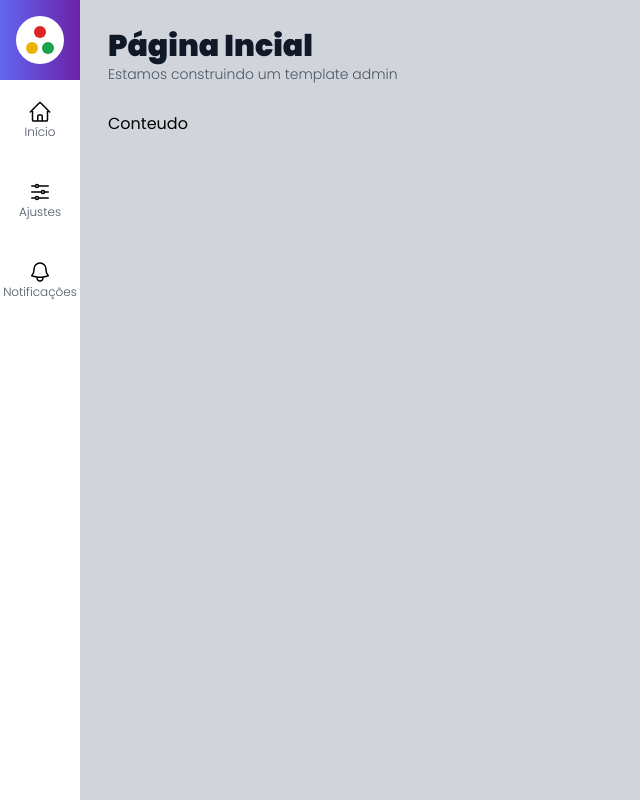
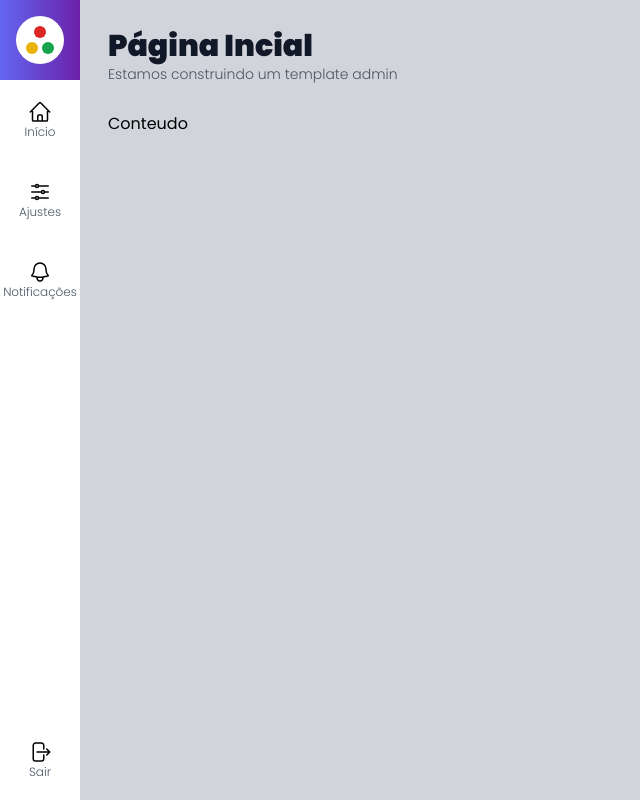
Before and after one commit to fjuncal/admin-template, a Next.js app: page / in a window 1280 px wide. Shown: the whole page, without its empty margins (0-640 px from the left). Built offline with nearby package versions, Linux system fonts and the light colour scheme.

Commit message:
Adicionando o item de sair no menu, colocando ele lá embaixo no menu e adicionando icone nele

```diff
--- a/src/components/icons/index.tsx
+++ b/src/components/icons/index.tsx
@@ -50,3 +50,20 @@ export const IconeSino = (
     />
   </svg>
 );
+
+export const IconeSair = (
+  <svg
+    xmlns="http://www.w3.org/2000/svg"
+    fill="none"
+    viewBox="0 0 24 24"
+    strokeWidth={1.5}
+    stroke="currentColor"
+    className="size-6"
+  >
+    <path
+      strokeLinecap="round"
+      strokeLinejoin="round"
+      d="M15.75 9V5.25A2.25 2.25 0 0 0 13.5 3h-6a2.25 2.25 0 0 0-2.25 2.25v13.5A2.25 2.25 0 0 0 7.5 21h6a2.25 2.25 0 0 0 2.25-2.25V15m3 0 3-3m0 0-3-3m3 3H9"
+    />
+  </svg>
+);
--- a/src/components/template/MenuLateral.tsx
+++ b/src/components/template/MenuLateral.tsx
@@ -1,10 +1,10 @@
 import MenuItem from "./MenuItem";
-import { IconeCasa, IconeAjustes, IconeSino } from "../icons";
+import { IconeCasa, IconeAjustes, IconeSino, IconeSair } from "../icons";
 import Logo from "./Logo";
 
 export default function MenuLateral() {
   return (
-    <aside>
+    <aside className="flex flex-col">
       <div
         className={`
           flex flex-col items-center justify-center
@@ -14,11 +14,14 @@ export default function MenuLateral() {
       >
         <Logo />
       </div>
-      <ul>
+      <ul className="flex-grow">
         <MenuItem url="/" texto="Início" icone={IconeCasa} />
         <MenuItem url="/ajustes" texto="Ajustes" icone={IconeAjustes} />
         <MenuItem url="/notificacoes" texto="Notificações" icone={IconeSino} />
       </ul>
+      <ul className="">
+        <MenuItem url="/notificacoes" texto="Sair" icone={IconeSair} />
+      </ul>
     </aside>
   );
 }
```
